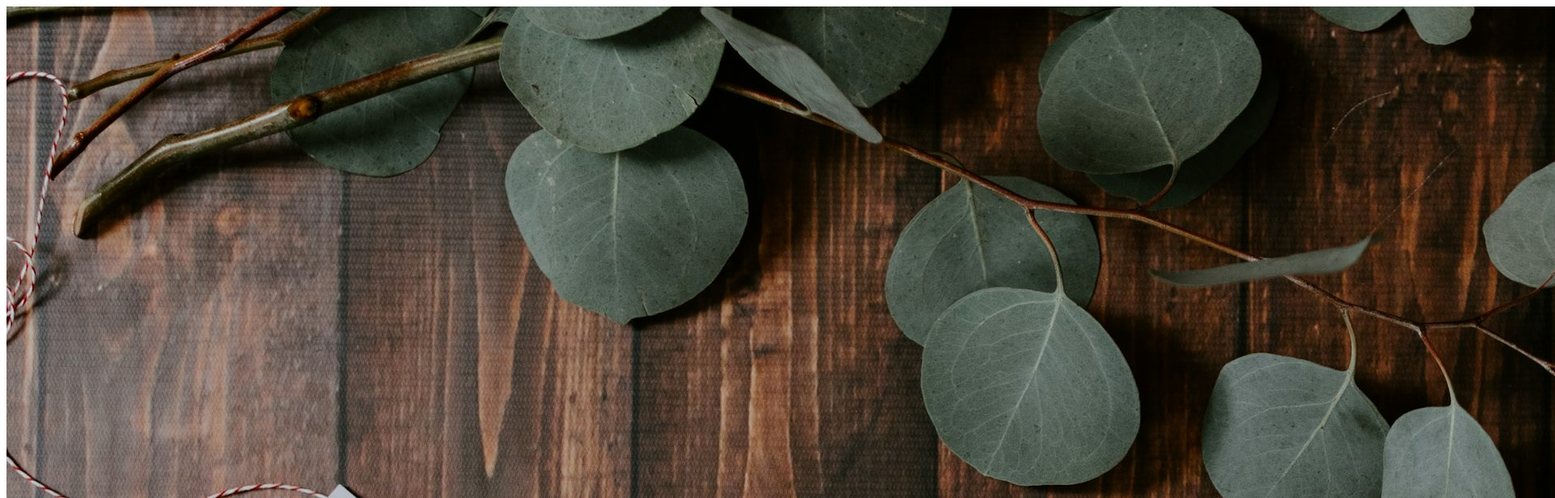
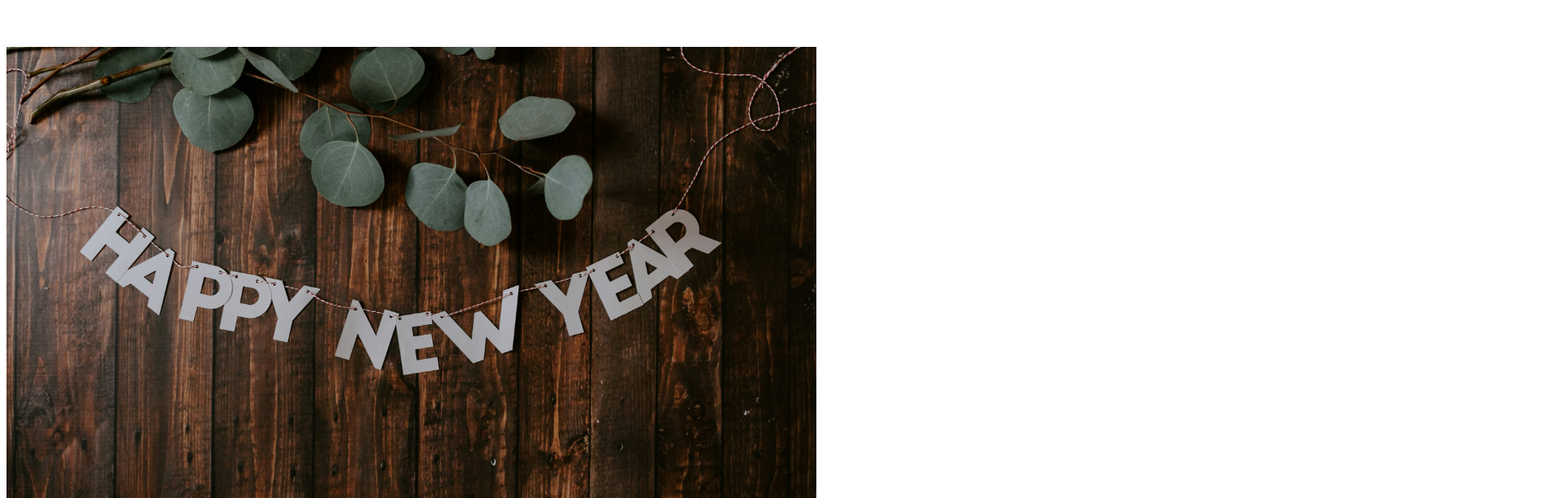
Before and after one commit to sujoy-dam/8-14-21, a plain HTML site: page index.html in a window 1280 px wide. Shown: the top 616 px of the page at 81% size, 1920 px wide, since content can reach past the window. Drawn offline with Linux system fonts and the light colour scheme.

Commit message:
second commit

```diff
--- a/index.html
+++ b/index.html
@@ -1,11 +1,24 @@
 <!DOCTYPE html>
 <html lang="en">
+
 <head>
     <meta charset="UTF-8">
     <meta name="viewport" content="width=device-width, initial-scale=1.0">
     <title>Happy New Year</title>
+    <style>
+        .hny img {
+            max-width: 1000px;
+            margin: 50px auto;
+            /* border: 10px solid red; */
+        }
+    </style>
 </head>
+
 <body>
-    <img src="./new-year.jpeg" alt="">
+    <div class="hny">
+
+        <img src="./new-year.jpeg" alt="">
+    </div>
 </body>
+
 </html>
```
